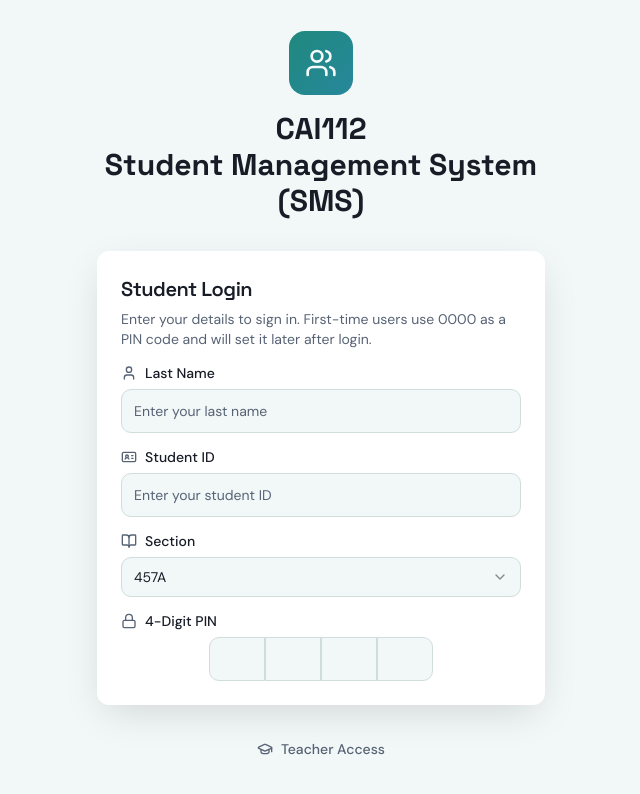
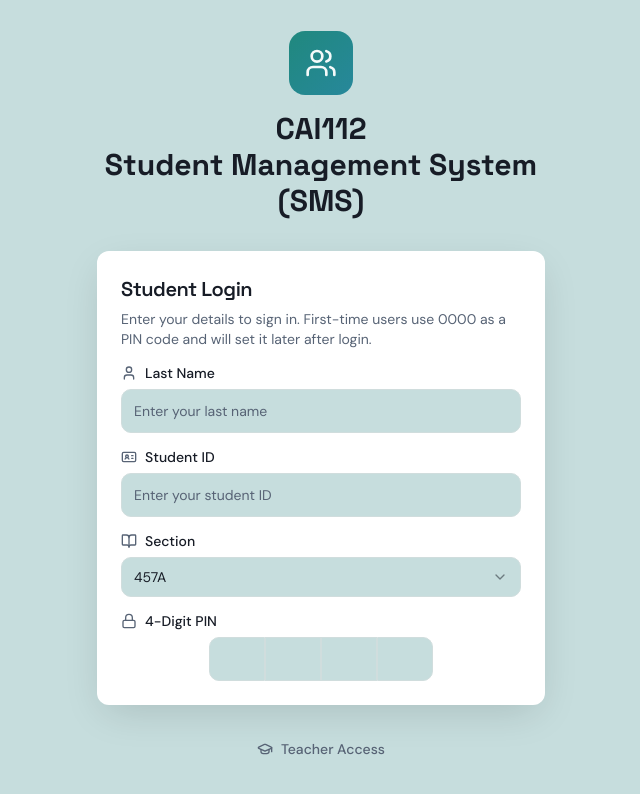
Before and after one commit to nutkhun/cai112, a React (Vite) app: page / in a window 1280 px wide. Shown: the top 794 px of the page, without its empty margins (319-959 px from the left). Built offline with nearby package versions, Linux system fonts and the light colour scheme; no server answers.

Commit message:
Darken the app background 15%, same palette
Light background drops from 96% to 82% lightness (same teal hue and
saturation) so white cards stand out more; dark mode and the PWA
theme-color follow.

Co-Authored-By: Claude Fable 5 <noreply@anthropic.com>

```diff
--- a/index.html
+++ b/index.html
@@ -10,7 +10,7 @@
     <link rel="apple-touch-icon" href="/icons/apple-touch-icon.png" />
 
     <!-- Mobile / PWA-ish chrome -->
-    <meta name="theme-color" content="#f2f7f7" media="(prefers-color-scheme: light)" />
+    <meta name="theme-color" content="#c6dddd" media="(prefers-color-scheme: light)" />
     <meta name="theme-color" content="#12171f" media="(prefers-color-scheme: dark)" />
     <meta name="mobile-web-app-capable" content="yes" />
     <meta name="apple-mobile-web-app-capable" content="yes" />
--- a/src/index.css
+++ b/src/index.css
@@ -9,7 +9,7 @@
 
 @layer base {
   :root {
-    --background: 180 25% 96%;
+    --background: 180 25% 82%; /* 15% darker than the original 96% lightness */
     --foreground: 222 25% 12%;
 
     --card: 0 0% 100%;
@@ -60,7 +60,7 @@
   }
 
   .dark {
-    --background: 222 30% 9%;
+    --background: 222 30% 8%; /* dark mode nudged darker to match */
     --foreground: 180 20% 92%;
 
     --card: 222 26% 13%;
```
